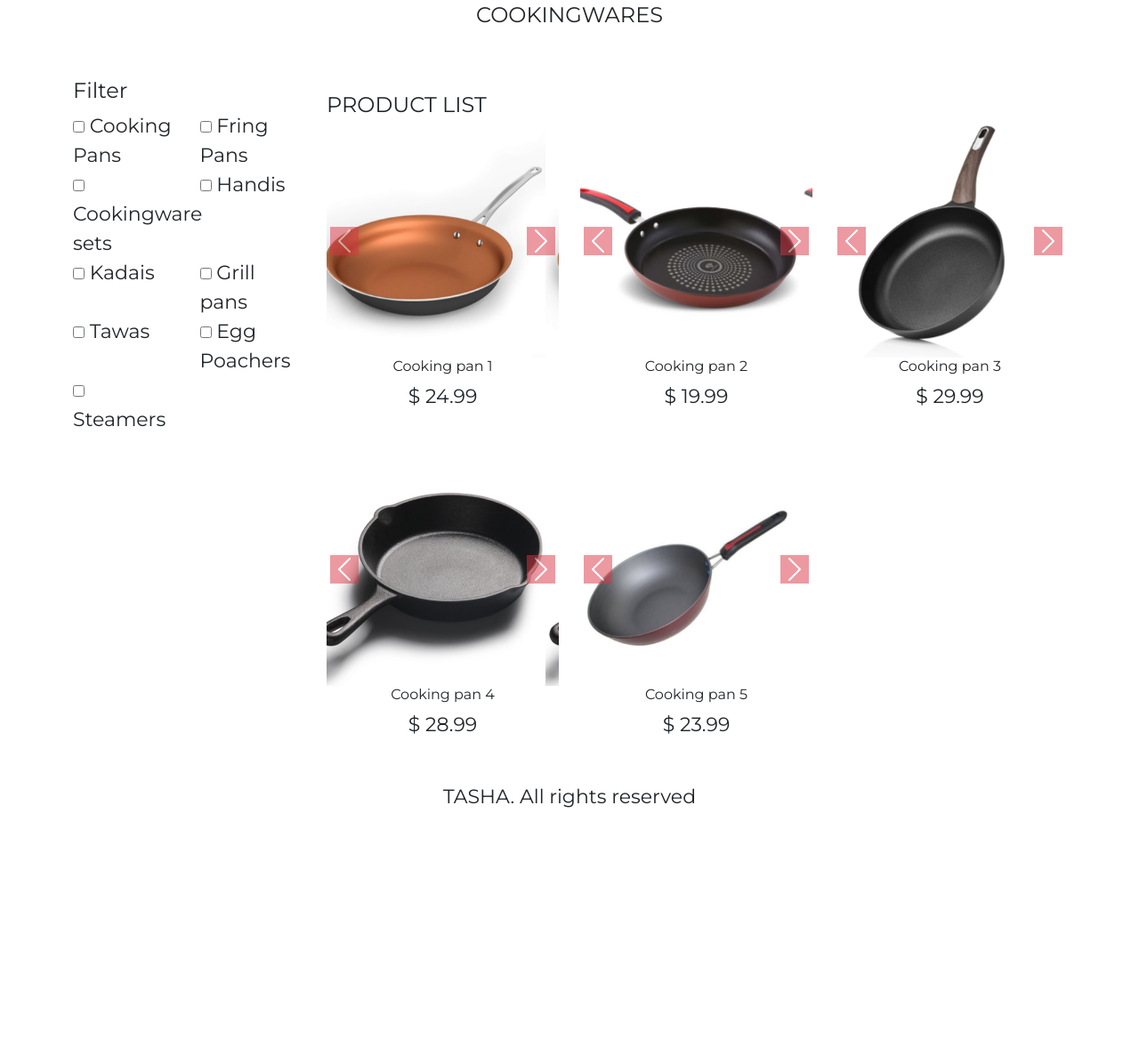
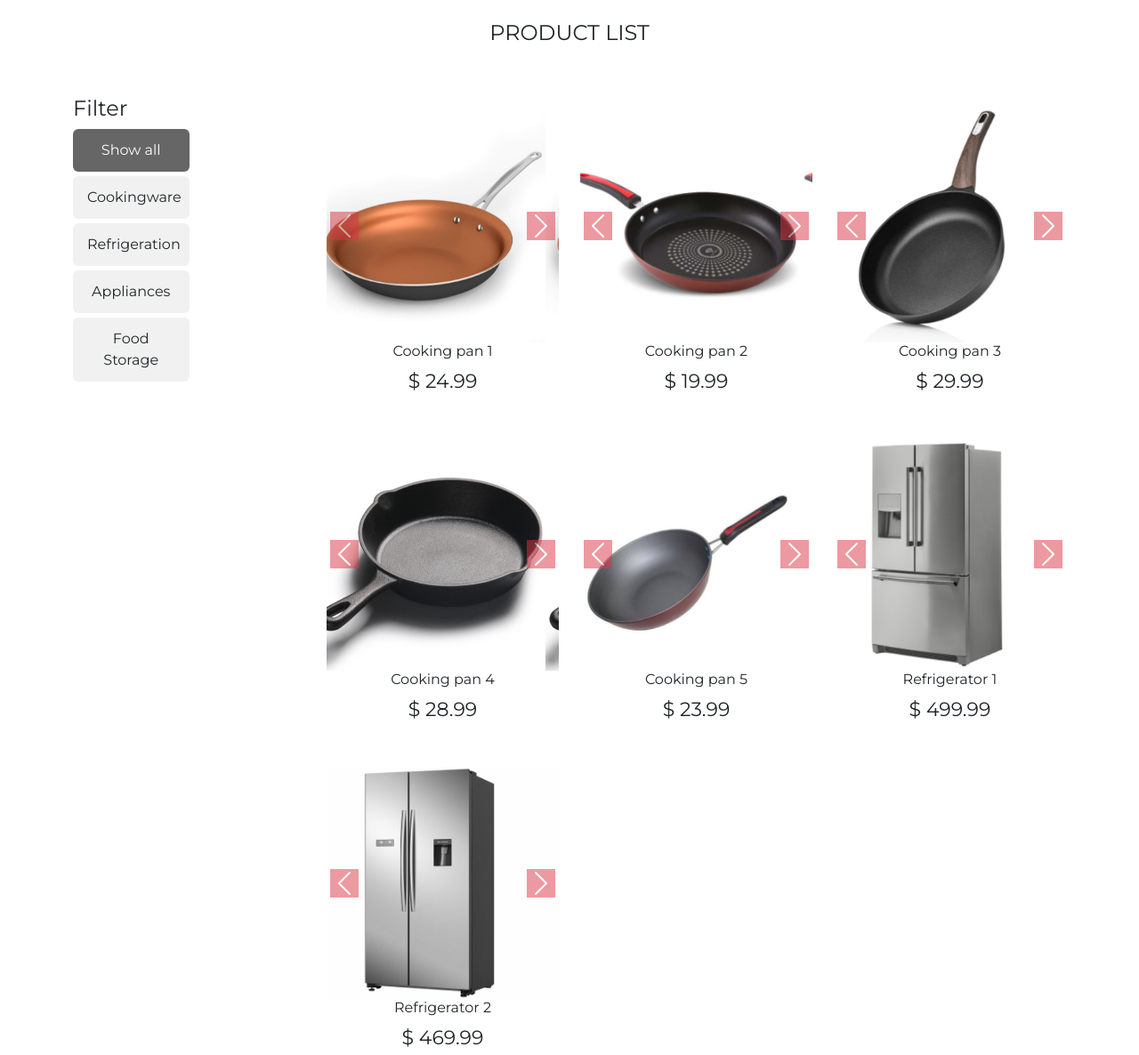
Before and after one commit to lnnhi1310/Kitchen-Appliances, a plain HTML site: page cookwares.html in a window 1280 px wide. Shown: the part 29-1215 px from the top of the page at 89% size. Before the commit the page ends 989 px from the top, so only its background shows below. Drawn offline with Linux system fonts and the light colour scheme.

Commit message:
Update cookwares.html

```diff
--- a/cookwares.html
+++ b/cookwares.html
@@ -15,6 +15,39 @@
 
 </head>
 <style>
+.filterDiv {
+    text-align: center;
+    display: none;
+}
+
+.show {
+    display: block;
+}
+
+.container {
+    margin-top: 20px;
+    overflow: hidden;
+
+}
+
+/* Style the buttons */
+.btn {
+    border: none;
+    outline: none;
+    padding: 12px 16px;
+    margin-bottom: 5px;
+    background-color: #f1f1f1;
+    cursor: pointer;
+}
+
+.btn:hover {
+    background-color: #ddd;
+}
+
+.btn.active {
+    background-color: #666;
+    color: white;
+}
 body{
     font-family: 'Montserrat';font-size: 22px;
 }
@@ -30,62 +63,28 @@
 <div class="container pt-3 pb-5" id="main">
     <div class="row">
         <div class="col-12 text-center pt-3 pb-5">
-            <h4 class="text-uppercase">cookingwares</h4>
+            <h4 class="text-uppercase">product list</h4>
         </div>
         <div class="col-12">
             <div class="row">
                 <!-- left -->
                 <div class="col-3">
                     <h4>Filter</h4>
-                    <div class="select">
-                       <div class="row">
-                        <div class="col-6">
-                            <input type="checkbox">
-                            <span>Cooking Pans</span>
-                        </div>
-                        <div class="col-6">
-                            <input type="checkbox">
-                            <span>Fring Pans</span>
-                        </div>
-                        <div class="col-6">
-                            <input type="checkbox">
-                            <span>Cookingware sets</span>
-                        </div>
-                        <div class="col-6">
-                            <input type="checkbox">
-                            <span>Handis</span>
-                        </div>
-                        <div class="col-6">
-                            <input type="checkbox">
-                            <span>Kadais</span>
-                        </div>
-                        <div class="col-6">
-                            <input type="checkbox">
-                            <span>Grill pans</span>
-                        </div>
-                        <div class="col-6">
-                            <input type="checkbox">
-                            <span>Tawas</span>
-                        </div>
-                        <div class="col-6">
-                            <input type="checkbox">
-                            <span>Egg Poachers</span>
-                        </div>
-                        <div class="col-6">
-                            <input type="checkbox">
-                            <span>Steamers</span>
+                    <div id="myBtnContainer">
+                        <button class="btn active col-6" onclick="filterSelection('all')"> Show all</button>
+                        <button class="btn col-6" onclick="filterSelection('cookingware')"> Cookingware</button>
+                        <button class="btn col-6" onclick="filterSelection('refrigeration')"> Refrigeration</button>
+                        <button class="btn col-6" onclick="filterSelection('appliances')"> Appliances</button>
+                        <button class="btn col-6" onclick="filterSelection('foodstorage')"> Food Storage</button>
                     </div>
                         <!--Put more filter-->
-                        </div>
-                    </div>
                 </div>
                 <!-- right -->
                 <div class="col-9">
                     <div class="show-list mt-3">
-                            <h4 class="fw-light text-uppercase">Product list</h4>
                         <div class="row">
                         <!--Cooking pan 1  -->
-                                <div class="col-4 mb-5">
+                            <div class="filterDiv cookingware col-4 mb-5 ">
                                 <div class="card border-0 hv-cus">
                                     <div class="img-card">
                                         <div id="carouselExampleControls" class="carousel slide" data-bs-ride="carousel">
@@ -119,7 +118,7 @@
                                 </div>
                             </div>
                         <!--Cooking pan 2  -->
-                                <div class="col-4 mb-5">
+                            <div class="filterDiv cookingware col-4 mb-5">
                                 <div class="card border-0 hv-cus">
                                     <div class="img-card">
                                         <div id="carouselExampleControls" class="carousel slide" data-bs-ride="carousel">
@@ -153,7 +152,7 @@
                                 </div>
                             </div>
                         <!-- Cooking pan 3  -->
-                                <div class="col-4 mb-5">
+                            <div class="filterDiv cookingware col-4 mb-5">
                                 <div class="card border-0 hv-cus">
                                     <div class="img-card">
                                         <div id="carouselExampleControls" class="carousel slide" data-bs-ride="carousel">
@@ -187,7 +186,7 @@
                                 </div>
                             </div>
                         <!-- Cooking pan 4  -->
-                                <div class="col-4 mb-5">
+                            <div class="filterDiv cookingware col-4 mb-5">
                                 <div class="card border-0 hv-cus">
                                     <div class="img-card">
                                         <div id="carouselExampleControls" class="carousel slide" data-bs-ride="carousel">
@@ -221,7 +220,7 @@
                                 </div>
                             </div>
                         <!-- Cooking pan 5  -->
-                                <div class="col-4 mb-5">
+                            <div class="filterDiv cookingware col-4 mb-5">
                                 <div class="card border-0 hv-cus">
                                     <div class="img-card">
                                         <div id="carouselExampleControls" class="carousel slide" data-bs-ride="carousel">
@@ -254,17 +253,132 @@
                                     </div>
                                 </div>
                             </div>
+                        <!-- Refrigeration 1  -->
+                        <div class="filterDiv refrigeration col-4 mb-5">
+                            <div class="card border-0 hv-cus">
+                                <div class="img-card">
+                                    <div id="carouselExampleControls" class="carousel slide" data-bs-ride="carousel">
+                                        <div class="carousel-inner">
+                                            <div class="carousel-item active">
+                                                <img src="/assets/images/refrigerator1.avif" class="d-block w-100" alt="...">
+                                            </div>
+                                            <div class="carousel-item">
+                                                <img src="/assets/images/refrigerator1.avif" class="d-block w-100" alt="...">
+                                            </div>
+                                            <div class="carousel-item">
+                                                <img src="/assets/images/refrigerator1.avif" class="d-block w-100" alt="...">
+                                            </div>
+                                        </div>
+                                        <button class="carousel-control-prev" type="button" data-bs-target="#carouselExampleControls" data-bs-slide="prev">
+                                            <span class="carousel-control-prev-icon bg-danger" aria-hidden="true"></span>
+                                            <span class="visually-hidden">Previous</span>
+                                        </button>
+                                        <button class="carousel-control-next" type="button" data-bs-target="#carouselExampleControls" data-bs-slide="next">
+                                            <span class="carousel-control-next-icon bg-danger" aria-hidden="true"></span>
+                                            <span class="visually-hidden">Next</span>
+                                        </button>
+                                    </div>
+                                </div>
+                                <div class="titl-card text-center">
+                                    <h6 class="fw-light">Refrigerator 1</h6>
+                                </div>
+                                <div class="price text-center">
+                                    <span>$ 499.99</span>
+                                </div>
+                            </div>
+                        </div>
+                        <!-- Refrigeration 2  -->
+                        <div class="filterDiv refrigeration col-4 mb-5">
+                            <div class="card border-0 hv-cus">
+                                <div class="img-card">
+                                    <div id="carouselExampleControls" class="carousel slide" data-bs-ride="carousel">
+                                        <div class="carousel-inner">
+                                            <div class="carousel-item active">
+                                                <img src="/assets/images/refrigerator2.jpeg" class="d-block w-100" alt="...">
+                                            </div>
+                                            <div class="carousel-item">
+                                                <img src="/assets/images/refrigerator2.jpeg" class="d-block w-100" alt="...">
+                                            </div>
+                                            <div class="carousel-item">
+                                                <img src="/assets/images/refrigerator2.jpeg" class="d-block w-100" alt="...">
+                                            </div>
+                                        </div>
+                                        <button class="carousel-control-prev" type="button" data-bs-target="#carouselExampleControls" data-bs-slide="prev">
+                                            <span class="carousel-control-prev-icon bg-danger" aria-hidden="true"></span>
+                                            <span class="visually-hidden">Previous</span>
+                                        </button>
+                                        <button class="carousel-control-next" type="button" data-bs-target="#carouselExampleControls" data-bs-slide="next">
+                                            <span class="carousel-control-next-icon bg-danger" aria-hidden="true"></span>
+                                            <span class="visually-hidden">Next</span>
+                                        </button>
+                                    </div>
+                                </div>
+                                <div class="titl-card text-center">
+                                    <h6 class="fw-light">Refrigerator 2</h6>
+                                </div>
+                                <div class="price text-center">
+                                    <span>$ 469.99</span>
+                                </div>
+                            </div>
+                        </div>
                         <!--Add more product here-->
 
                         </div>
                     </div>
                 </div>
                 <!-- end right  -->
+            </div>
+        </div>
+
         <div class="col-12 text-center">TASHA. All rights reserved</div>
             </div>
         </div>
     </div>
 </div>
 
+<script>
+    filterSelection("all")
+    function filterSelection(c) {
+      var x, i;
+      x = document.getElementsByClassName("filterDiv");
+      if (c == "all") c = "";
+      for (i = 0; i < x.length; i++) {
+        RemoveClass(x[i], "show");
+        if (x[i].className.indexOf(c) > -1) AddClass(x[i], "show");
+      }
+    }
+
+    function AddClass(element, name) {
+      var i, arr1, arr2;
+      arr1 = element.className.split(" ");
+      arr2 = name.split(" ");
+      for (i = 0; i < arr2.length; i++) {
+        if (arr1.indexOf(arr2[i]) == -1) {element.className += " " + arr2[i];}
+      }
+    }
+
+    function RemoveClass(element, name) {
+      var i, arr1, arr2;
+      arr1 = element.className.split(" ");
+      arr2 = name.split(" ");
+      for (i = 0; i < arr2.length; i++) {
+        while (arr1.indexOf(arr2[i]) > -1) {
+          arr1.splice(arr1.indexOf(arr2[i]), 1);
+        }
+      }
+      element.className = arr1.join(" ");
+    }
+
+    // Add active class to the current button (highlight it)
+    var btnContainer = document.getElementById("myBtnContainer");
+    var btns = btnContainer.getElementsByClassName("btn");
+    for (var i = 0; i < btns.length; i++) {
+      btns[i].addEventListener("click", function(){
+        var current = document.getElementsByClassName("active");
+        current[0].className = current[0].className.replace(" active", "");
+        this.className += " active";
+      });
+    }
+    </script>
 </body>
 </html>
```
Lines whose indentation alone changed are shown as unchanged.
